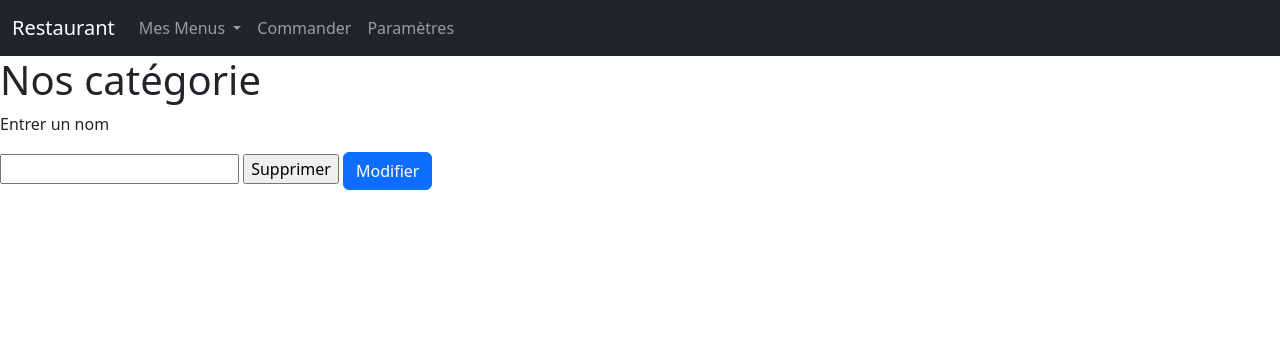
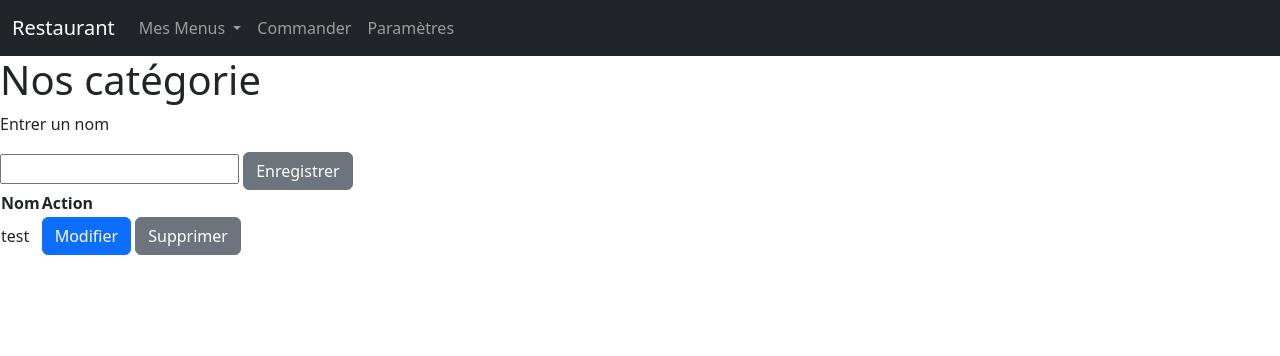
Before and after one commit to devilghostg/Exo-GDP, a PHP site: page /formulaire.php in a window 1280 px wide. Shown: the top 356 px of the page. Run offline with PHP 8.4, Linux system fonts and the light colour scheme.

Commit message:
Mise en place du CRUD formulaire

```diff
--- a/formulaire.php
+++ b/formulaire.php
@@ -27,14 +27,25 @@
           <h1>Nos catégorie</h1>
           <p>Entrer un nom</p>
           <input type="text">
-          <input type="button" value="Supprimer">
+          <button type="button" class="btn btn-secondary">Enregistrer</button>
 
-            <!-- Button trigger modal -->
+        <table>
+        <thead>
+            <tr>
+            <th>Nom</th>
+            <th>Action</th>
+            </tr>
+        </thead>
+        <tbody>
+            <tr>
+            <td>test</td>
+              <!--  modification d'une categorie -->
+            <td>
                 <button type="button" class="btn btn-primary" data-bs-toggle="modal" data-bs-target="#exampleModal">
                 Modifier
                 </button>
 
-            <!-- Modal -->
+
                 <div class="modal fade" id="exampleModal" tabindex="-1" aria-labelledby="exampleModalLabel" aria-hidden="true">
                 <div class="modal-dialog">
                     <div class="modal-content">
@@ -43,15 +54,20 @@
                         <button type="button" class="btn-close" data-bs-dismiss="modal" aria-label="Close"></button>
                     </div>
                     <div class="modal-body">
-                    ...
+                        <input type="text"> <button type="button" class="btn btn-primary" id =""> Modifier</button>
                     </div>
                     <div class="modal-footer">
-                    <button type="button" class="btn btn-secondary" data-bs-dismiss="modal">Close</button>
-                    <button type="button" class="btn btn-primary">Save changes</button>
+                        <button type="button" class="btn btn-secondary" data-bs-dismiss="modal">Fermer</button>
+                        <button type="button" class="btn btn-primary">Confirmer</button>
                     </div>
                     </div>
                 </div>
                 </div>
+                <button type="button" class="btn btn-secondary">Supprimer</button>
+            </td>
+
+            </tr>
+        </table>
         </main>
         <footer>
             <!-- place footer here -->
```
Lines whose indentation alone changed are shown as unchanged.
